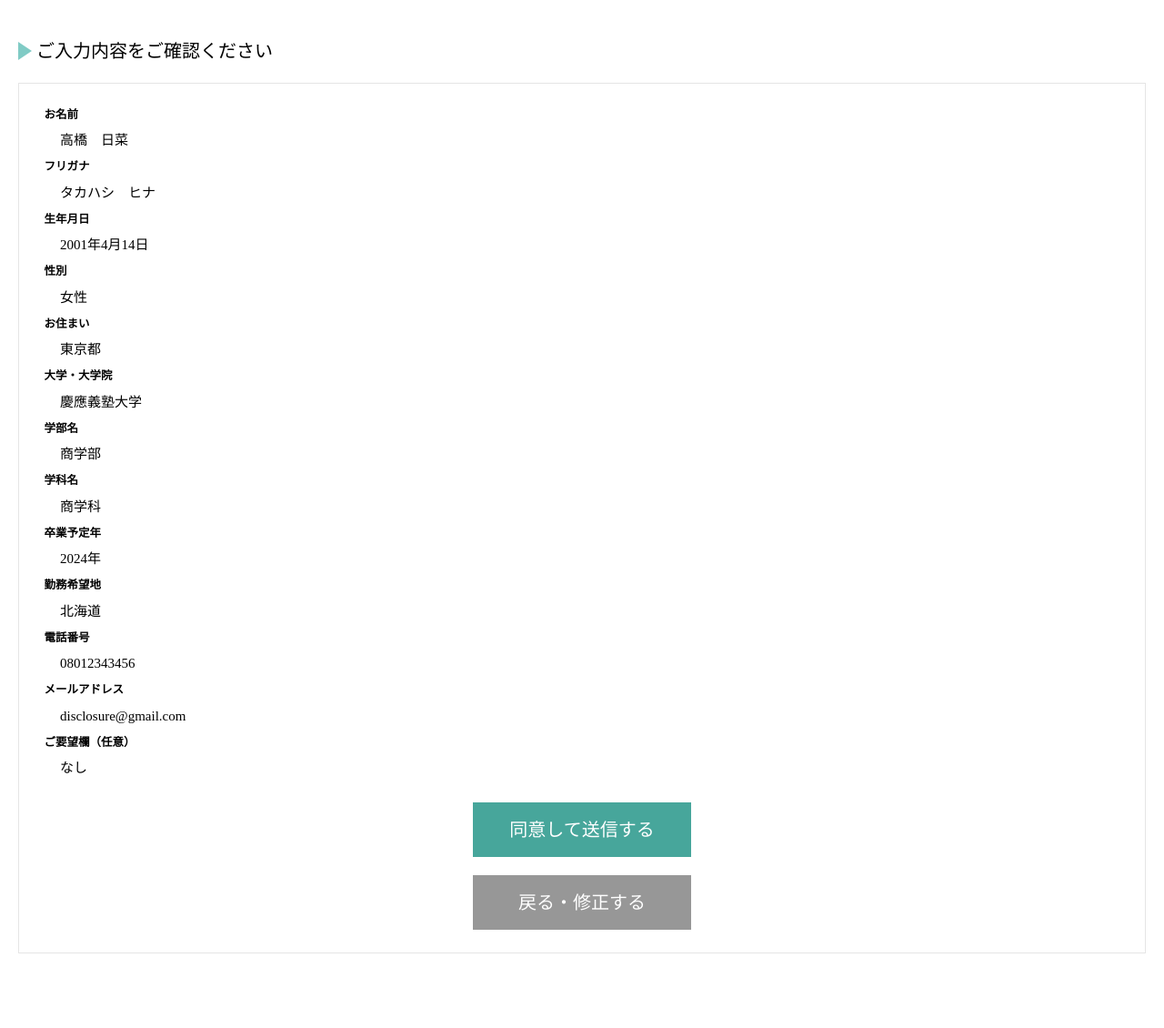
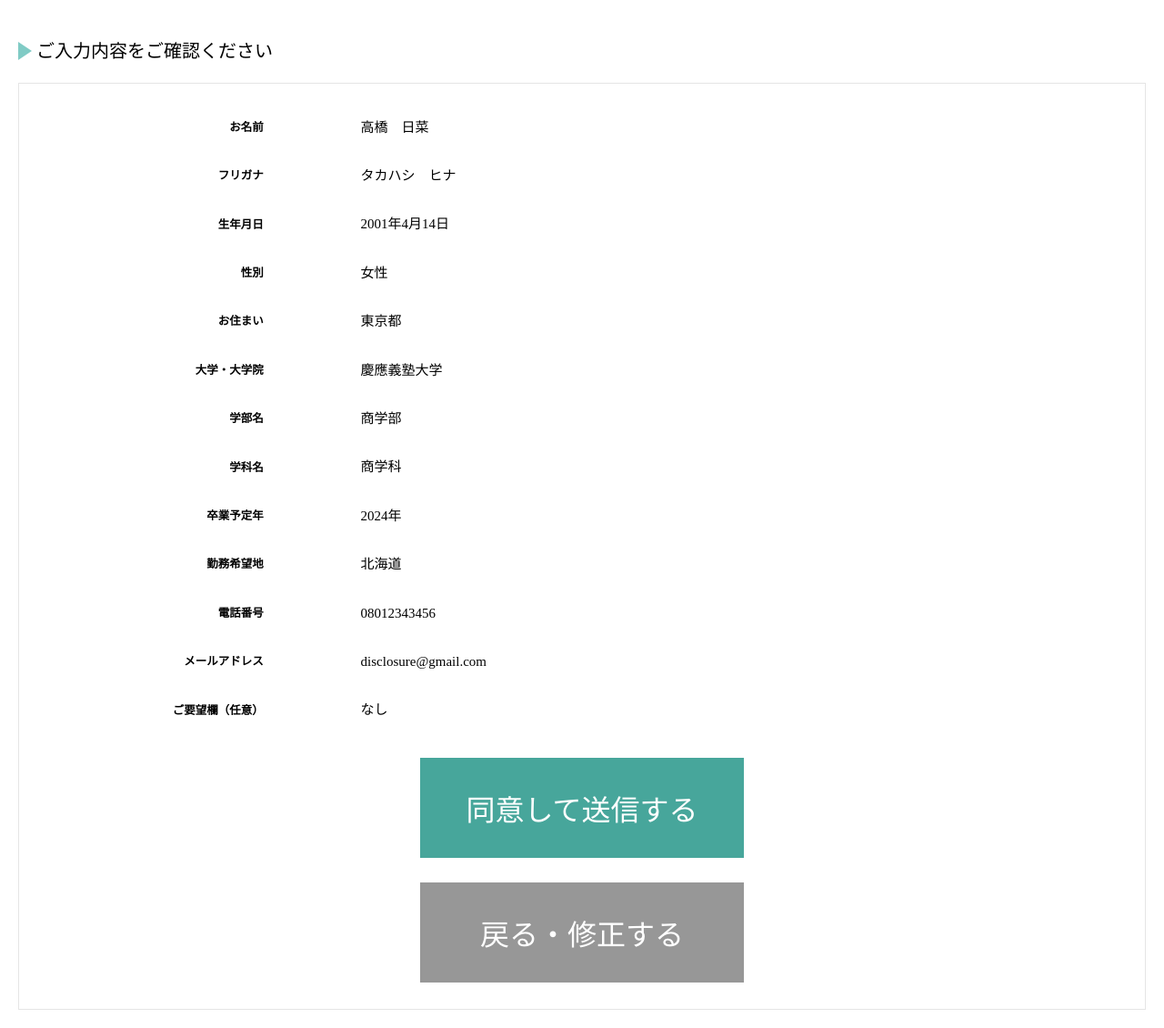
Before and after one commit to daiki-sato/teamE, a PHP site: page /php/applicationconfirm/applicationconfirm.php in a window 1280 px wide. Shown: the whole page at 91% size. Before the commit the page ends 1048 px from the top, so only its background shows below. Run offline with PHP 8.4, Linux system fonts and the light colour scheme.

Commit message:
6/5修正分

```diff
--- a/src/css/applicationconfirm/applicationconfirm.css
+++ b/src/css/applicationconfirm/applicationconfirm.css
@@ -44,7 +44,7 @@
   font-size: 2.5em;
   font-weight: 600;
   list-style: none;
-  margin: 1em;
+  margin: 1vw;
 }
 
 /* 回答*/
@@ -52,7 +52,7 @@
   text-indent : 2em;
   font-size: 3em;
   list-style : none;
-  margin: 1em;
+  margin: 1vw;
 }
 
 
@@ -63,26 +63,26 @@
 
 /* 送信ボタン */
 .applicationconfirm-button__submit{
-  width: 10em;
+  width: 35vmin;
   display: inline-block;
   background-color: #47a69b;
-  font-size: 4em;
+  font-size: 4vmin;
   color: #ffff;
-  padding: 1em;
-  margin: 0.5em 0;
+  padding: 2.5vw 3vw;
   cursor: pointer;
+  margin: 1vw auto;
 }
 
 /* キャンセルボタン */
 .applicationconfirm-button__cancel{
-  width: 10em;
+  width: 35vmin;
   display: inline-block;
   background-color: #979797;
-  font-size: 4em;
+  font-size: 4vmin;
   color: #ffff;
-  padding: 1em;
-  margin: 0.5em 0;
+  padding: 2.5vw 3vw;
   cursor: pointer;
+  margin: 1vw auto;
 }
 
 @media screen and (min-width: 767px) {
@@ -92,4 +92,19 @@
     align-items: center;
     text-align: right;
   }
+  .applicationconfirm-content__question{
+    width: 15vw;
+  }
+  .applicationconfirm-content__answer{
+    margin-left: 5vw;
+  }
+  .applicationconfirm-button{
+    display: grid;
+  }
 }
+
+button{
+  border: none;  /* 枠線を消す */
+  outline: none; /* クリックしたときに表示される枠線を消す */
+  background: transparent; /* 背景の灰色を消す */
+}
--- a/src/php/applicationconfirm/applicationconfirm.php
+++ b/src/php/applicationconfirm/applicationconfirm.php
@@ -20,79 +20,79 @@
     </div>
 
     <div class="applicationconfirm-content">
-      <ul>
+      <ul class="applicationfirm-content__group">
         <li class="applicationconfirm-content__question">お名前</li>
         <ol>
           <li class="applicationconfirm-content__answer">高橋　日菜</li>
         </ol>
       </ul>
-      <ul>
+      <ul class="applicationfirm-content__group">
         <li class="applicationconfirm-content__question">フリガナ</li>
         <ol>
           <li class="applicationconfirm-content__answer">タカハシ　ヒナ</li>
         </ol>
       </ul>
-      <ul>
+      <ul class="applicationfirm-content__group">
         <li class="applicationconfirm-content__question">生年月日</li>
         <ol>
           <li class="applicationconfirm-content__answer">2001年4月14日</li>
         </ol>
       </ul>
-      <ul>
+      <ul class="applicationfirm-content__group">
         <li class="applicationconfirm-content__question">性別</li>
         <ol>
           <li class="applicationconfirm-content__answer">女性</li>
         </ol>
       </ul>
-      <ul>
+      <ul class="applicationfirm-content__group">
         <li class="applicationconfirm-content__question">お住まい</li>
         <ol>
           <li class="applicationconfirm-content__answer">東京都</li>
         </ol>
       </ul>
-      <ul>
+      <ul class="applicationfirm-content__group">
         <li class="applicationconfirm-content__question">大学・大学院</li>
         <ol>
           <li class="applicationconfirm-content__answer">慶應義塾大学</li>
         </ol>
       </ul>
-      <ul>
+      <ul class="applicationfirm-content__group">
         <li class="applicationconfirm-content__question">学部名</li>
         <ol>
           <li class="applicationconfirm-content__answer">商学部</li>
         </ol>
       </ul>
-      <ul>
+      <ul class="applicationfirm-content__group">
         <li class="applicationconfirm-content__question">学科名</li>
         <ol>
           <li class="applicationconfirm-content__answer">商学科</li>
         </ol>
       </ul>
-      <ul>
+      <ul class="applicationfirm-content__group">
         <li class="applicationconfirm-content__question">卒業予定年</li>
         <ol>
           <li class="applicationconfirm-content__answer">2024年</li>
         </ol>
       </ul>
-      <ul>
+      <ul class="applicationfirm-content__group">
         <li class="applicationconfirm-content__question">勤務希望地</li>
         <ol>
           <li class="applicationconfirm-content__answer">北海道</li>
         </ol>
       </ul>
-      <ul>
+      <ul class="applicationfirm-content__group">
         <li class="applicationconfirm-content__question">電話番号</li>
         <ol>
           <li class="applicationconfirm-content__answer">08012343456</li>
         </ol>
       </ul>
-      <ul>
+      <ul class="applicationfirm-content__group">
         <li class="applicationconfirm-content__question">メールアドレス</li>
         <ol>
           <li class="applicationconfirm-content__answer">disclosure@gmail.com</li>
         </ol>
       </ul>
-      <ul>
+      <ul class="applicationfirm-content__group">
         <li class="applicationconfirm-content__question">ご要望欄（任意）</li>
         <ol>
           <li class="applicationconfirm-content__answer">なし</li>
@@ -100,14 +100,16 @@
       </ul>
 
       <div class="applicationconfirm-button">
+        <button>
           <a href="#">
             <span class="applicationconfirm-button__submit">同意して送信する</span>
           </a>
-      </div>
-      <div class="applicationconfirm-button">
+        </button>
+        <button>
           <a href="#">
             <span class="applicationconfirm-button__cancel">戻る・修正する</span>
           </a>
+        </button>
       </div>
     </div>
 
--- a/src/php/entry/entry1.php
+++ b/src/php/entry/entry1.php
@@ -106,7 +106,7 @@
     <div class="form-group">
       <label for="familyname" class="entry-label">お名前</label>
       <div class="inputarea">
-        <span class="error"><?php echo h( $error_familyname ); ?></span>
+        <!-- <span class="error"><?php echo h( $error_familyname ); ?></span> -->
         <input type="text" class="form-control validate max50 required" id="familyname" name="familyname" placeholder="高橋" value="<?php echo h($familyname); ?>">
         <label for="firstname"></label>
         <span class="error"><?php echo h( $error_firstname ); ?></span>
--- a/src/php/thanksPage/thanks.php
+++ b/src/php/thanksPage/thanks.php
@@ -5,8 +5,8 @@
   <meta http-equiv="X-UA-Compatible" content="IE=edge">
   <meta name="viewport" content="width=device-width, initial-scale=1.0">
   <title>サンクスページ_sp</title>
-  <link rel="stylesheet" href="../css/reset.css">
-  <link rel="stylesheet" href="../css/thanks.css">
+  <link rel="stylesheet" href="/css/reset/reset.css">
+  <link rel="stylesheet" href="/css/thanksPage/thanks.css">
   <link rel="preconnect" href="https://fonts.gstatic.com">
 　<link href="https://fonts.googleapis.com/css2?family=Roboto:wght@100&display=swap" rel="stylesheet">
 </head>
@@ -79,7 +79,7 @@
     </div>
   </div>
 
-  <script src="../js/thanks.js"></script>
+  <script src="/js/thanks.js"></script>
 
 </body>
 </html>
```
Also changed, not shown: src/css/parts/header.css (+11 -4 lines), src/css/top/topPage.css (+8 -11 lines), src/js/thanks.js (+13 -17 lines), src/js/topPage.js (+12 -0 lines), src/php/top/topPage.php (+15 -15 lines), src/css/applicationconfirm/NOTUSE-applicationForm_button.css (renamed from src/css/applicationconfirm/applicationForm_button.css), src/css/applicationconfirm/NOTUSE-applicationconfirm_info_flex.css (renamed from src/css/applicationconfirm/applicationconfirm_info_flex.css), src/css/applicationconfirm/NOTUSE-applicationconfirmlist.css (renamed from src/css/applicationconfirm/applicationconfirmlist.css), src/css/applicationconfirm/NOTUSE-applicationform_title.css (renamed from src/css/applicationconfirm/applicationform_title.css), src/php/applicationconfirm/NOTUSE-applicationForm_button.php (renamed from src/php/applicationconfirm/applicationForm_button.php), src/php/applicationconfirm/NOTUSE-applicationconfirmlist.php (renamed from src/php/applicationconfirm/applicationconfirmlist.php), src/php/applicationconfirm/NOTUSE-applicationform_title.php (renamed from src/php/applicationconfirm/applicationform_title.php). Lines whose indentation alone changed are shown as unchanged.
